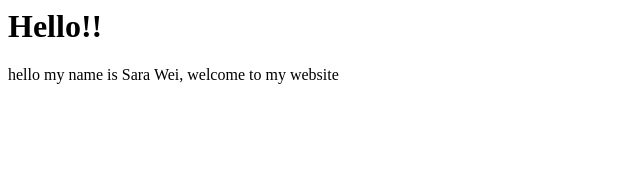
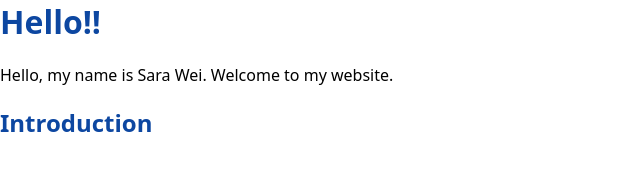
Before and after one commit to ma85219/wonderland, a plain HTML site: page index.html in a window 1280 px wide. Shown: the whole page, without its empty margins (0-640 px from the left). Drawn offline with Linux system fonts and the light colour scheme.

Commit message:
add stylesheet

```diff
--- a/index.html
+++ b/index.html
@@ -1,3 +1,8 @@
-<title>hello world!</title>
-<h1>Hello!!</h1>
-<p>hello my name is Sara Wei, welcome to my website</p>
+<title>Hello world!</title>
+<link rel="stylesheet" href="style.css" />
+
+<body>
+    <h1>Hello!!</h1>
+    <p>Hello, my name is Sara Wei. Welcome to my website.</p>
+    <h2>Introduction</h2>
+</body>
--- /dev/null
+++ b/style.css
@@ -0,0 +1,12 @@
+body {
+    margin: 0;
+    padding: 0;
+    color: black;
+    font-family: system-ui, -apple-system, BlinkMacSystemFont, 'Segoe UI', Roboto, Oxygen, Ubuntu, Cantarell, 'Open Sans', 'Helvetica Neue', sans-serif;
+}
+
+h1,
+h2 {
+    color: #0d47a1;
+
+}
```
